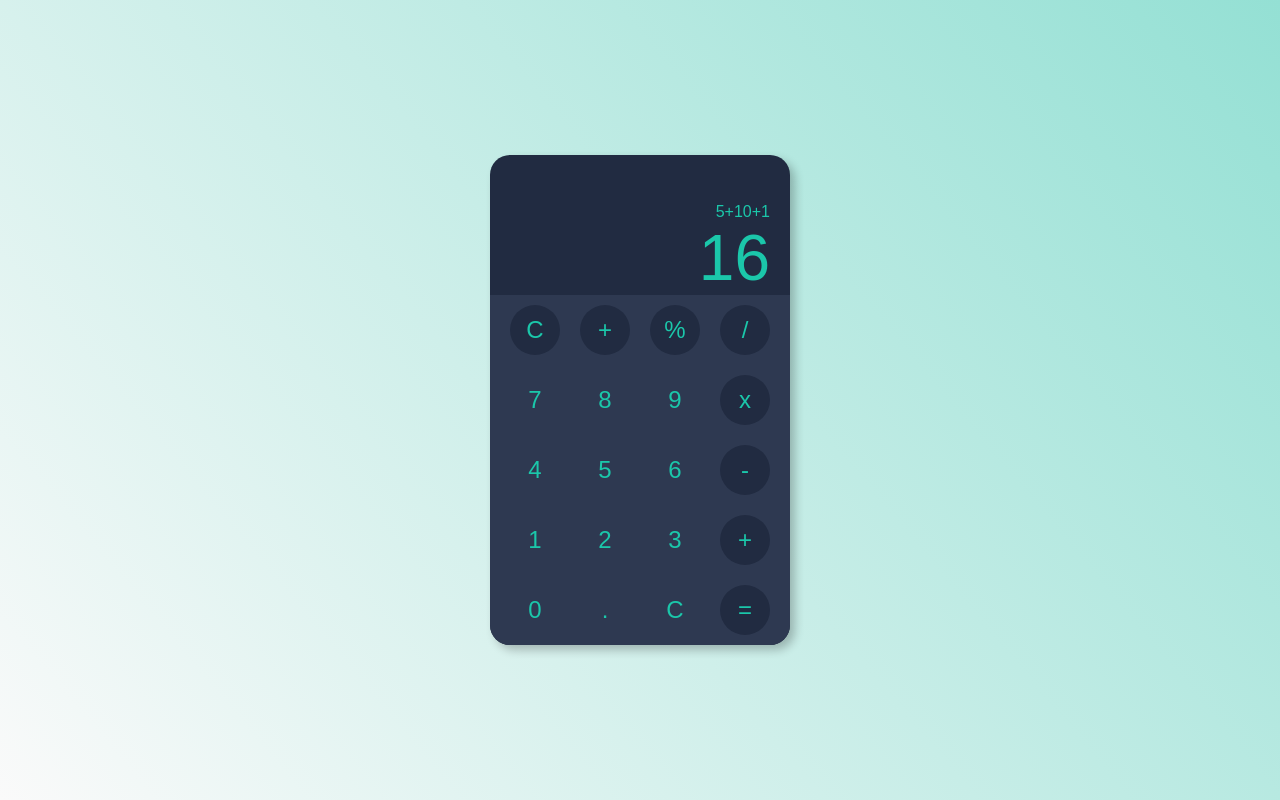
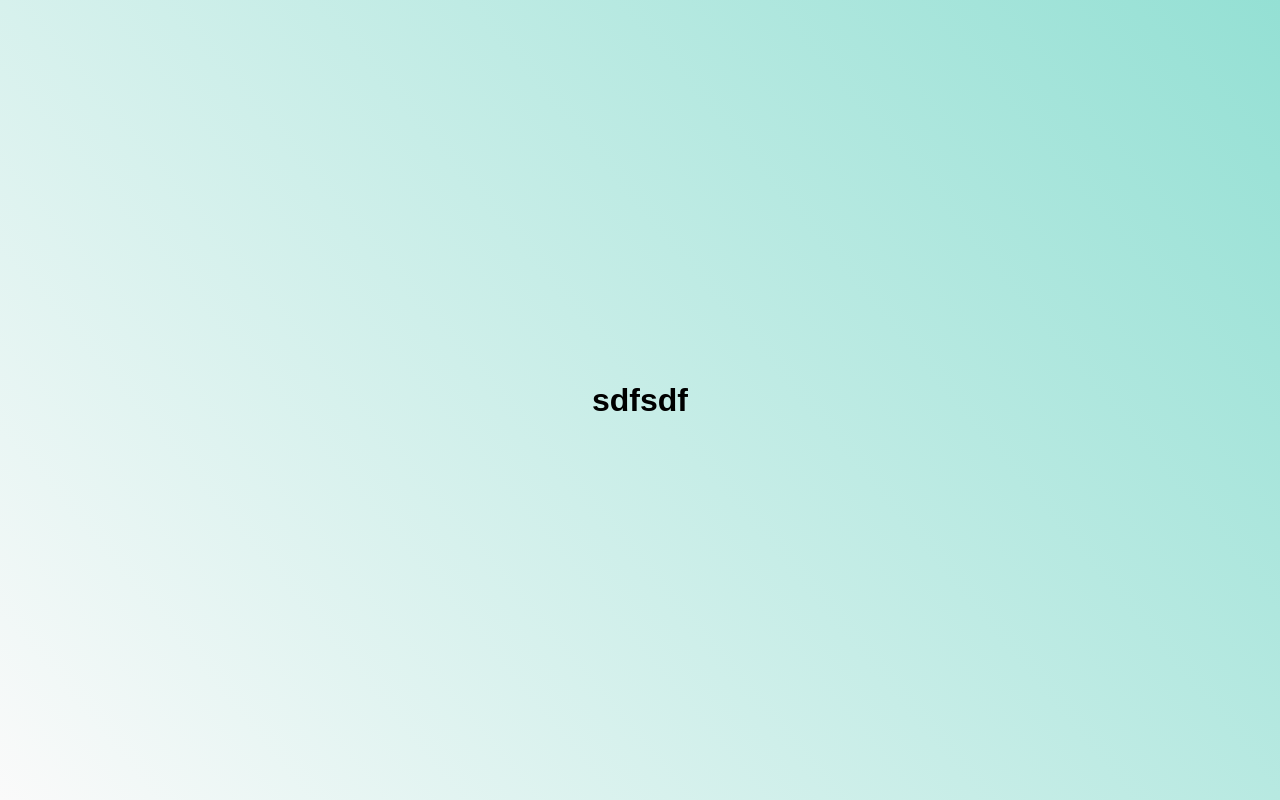
Before and after one commit to daniloaugusto9101/calculator, a React (Create React App) app: page / in a window 1280 px wide. Built offline with nearby package versions, Linux system fonts and the light colour scheme.

Commit message:
BKP Arquivos

```diff
--- a/src/App.js
+++ b/src/App.js
@@ -1,16 +1,25 @@
-import Container from './componentes/layout/Container'
-import Visor from './componentes/layout/Visor'
-import Buttons from './componentes/layout/Buttons'
-
-
+import {useState} from 'react';
 
 function App() {
-  return (
-    <Container>
-      <Visor/>
-      <Buttons/>
-    </Container>
-  );
-}
 
-export default App;
+    const [valorTela, setValorTela] = useState("");
+    const [reseultado, setReseultado] = useState(0);
+    const [acumulador, setAcumulador] = useState(0);
+    const [operacao, setOperacao] = useState(false);
+
+    function Tela(valor, res){
+        return(
+            <div>
+
+            </div>
+        )
+    }
+
+    return (
+        <div>
+            <h1>sdfsdf</h1>
+        </div>
+    );
+  }
+
+  export default App;
```
Also changed, not shown: src/AppOld.js (added, +16 -0 lines).
